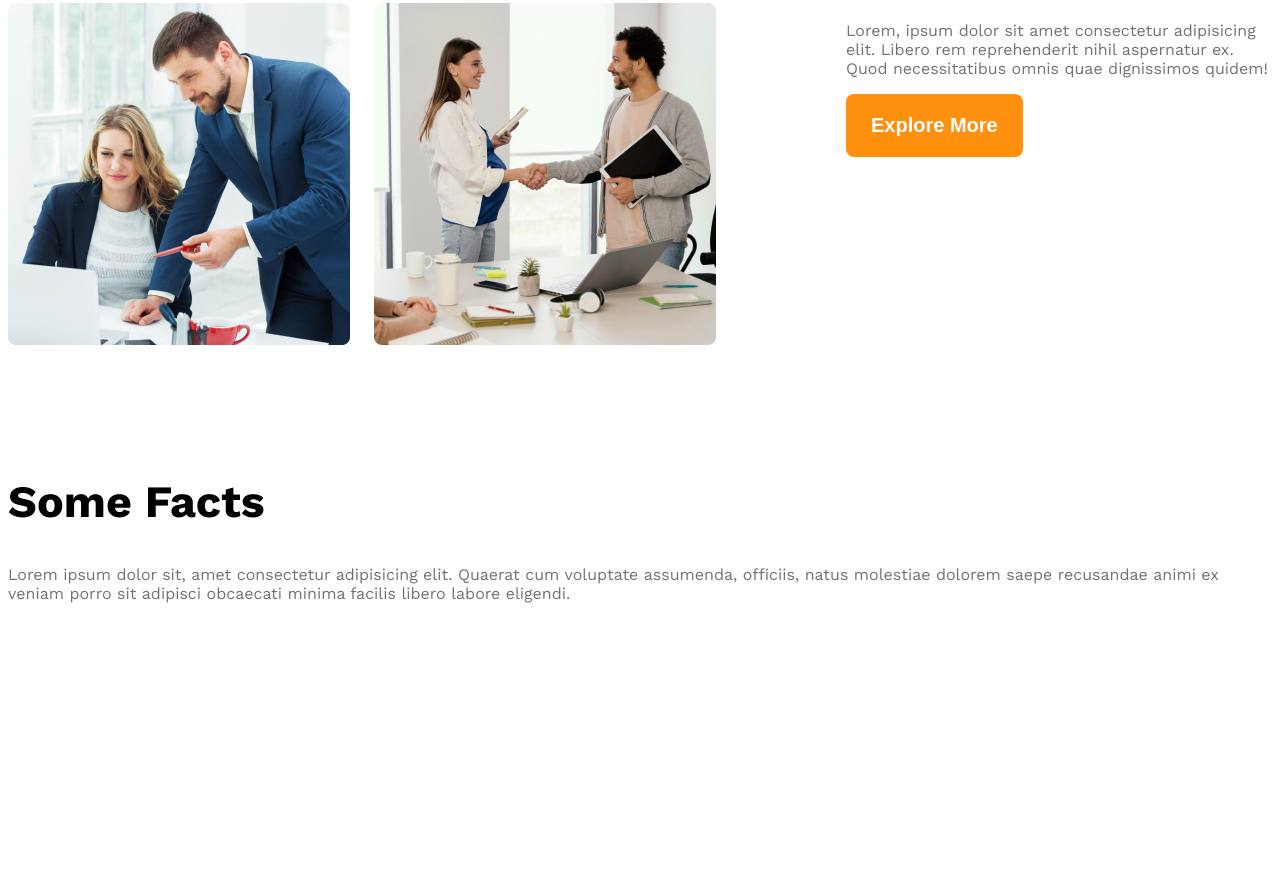
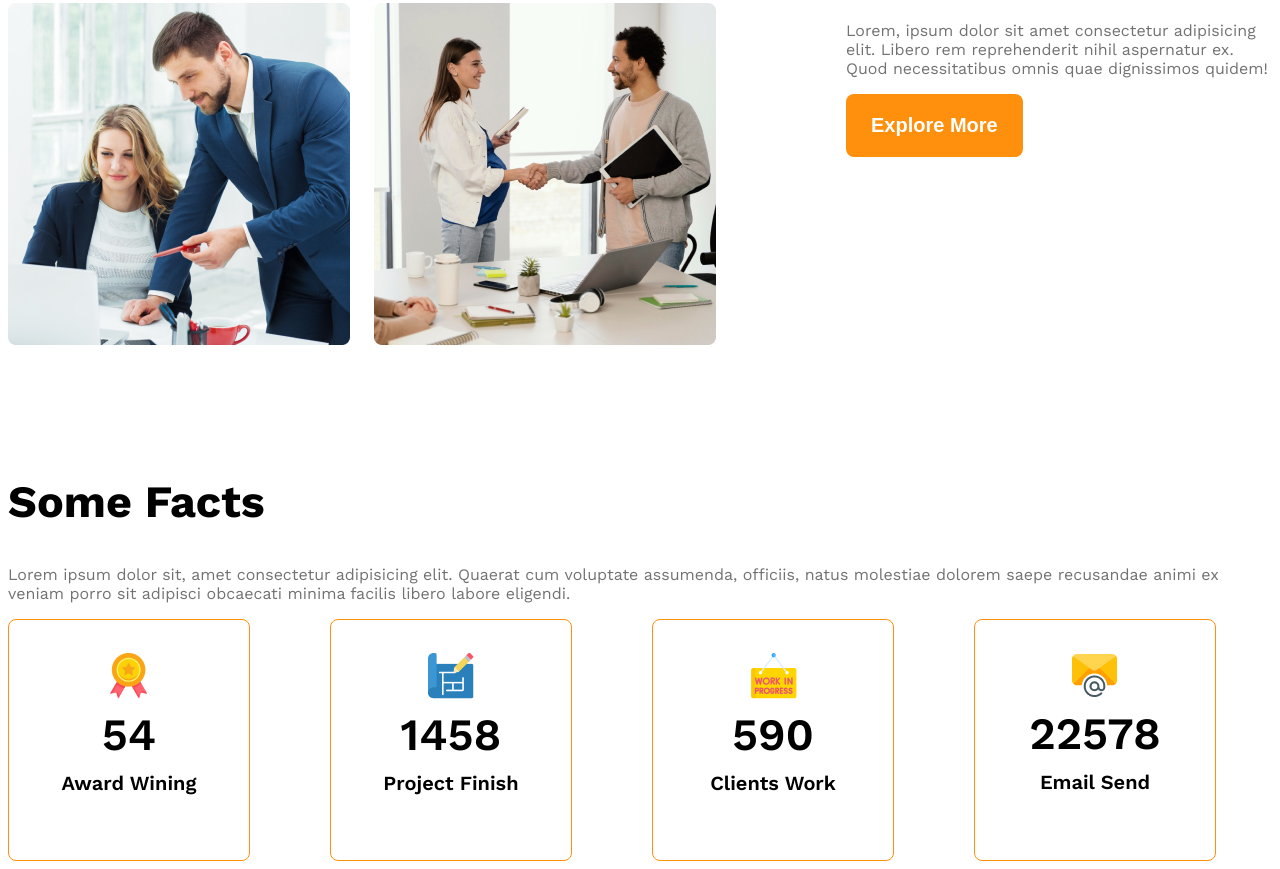
Before and after one commit to mostaficnahid/G-3--Architects, a plain HTML site: page index.html in a window 1280 px wide. Shown: the part 1582-2451 px from the top of the page. Before the commit the page ends 2201 px from the top, so only its background shows below. Drawn offline with nearby package versions, Linux system fonts and the light colour scheme.

Commit message:
added some facts

```diff
--- a/Styles/architects.css
+++ b/Styles/architects.css
@@ -121,6 +121,37 @@ max-width: 530px;
 
 }
 
+.facts-container{
+  display: grid;
+  grid-template-columns: repeat(4, 1fr);
+  gap: 24px;
+}
+.fact-card{
+width: 240px;
+height: 240px;
+border-radius: 8px;
+  border: 1px solid #FF900E;
+  align-items: center;
+  justify-content: center;
+  text-align: center;
+}
+
+.fact-number{
+  font-size: 2.8rem;
+  font-weight: 600;
+  margin-top:5px ;
+  margin-bottom: 10px;
+}
+
+.fact-name{
+  font-size: 1.25rem;
+  font-weight: 600;
+  margin-top: 10px;
+}
+.fact-description{
+  max-width: 540;
+}
+
 
 @media  screen and (max-width:576px){
   .navbar,
--- a/index.html
+++ b/index.html
@@ -1,11 +1,13 @@
 <!DOCTYPE html>
 <html lang="en">
+
 <head>
     <meta charset="UTF-8">
     <meta name="viewport" content="width=device-width, initial-scale=1.0">
     <title>G3 Architects</title>
     <link rel="stylesheet" href="Styles/architects.css">
 </head>
+
 <body class="work-sans-fonts">
     <header class="bg-light">
         <nav class="navbar  display-flex">
@@ -13,7 +15,7 @@
                 G3 Architects
             </h3>
             <ul class="nav-links  display-flex">
-    <li class="nav-items"><a href="" class="nav-link text-gray"> Home  </a></li>
+                <li class="nav-items"><a href="" class="nav-link text-gray"> Home </a></li>
                 <li class="nav-items"><a href="" class="nav-link text-gray">About</a></li>
                 <li class="nav-items"><a href="" class="nav-link text-gray">Contact Us</a></li>
                 <li class="nav-items"><a href="" class="nav-link text-gray">Login</a></li>
@@ -24,7 +26,8 @@
                 <h1 class="banner-title">Brand New
                     Group of Architects
                 </h1>
-        <p class="banner-description">Lorem ipsum dolor sit amet, consectetur adipisicing elit. Earum, qui! Accusamus asperiores officia error molestiae est assumenda possimus debitis dicta.</p>
+                <p class="banner-description">Lorem ipsum dolor sit amet, consectetur adipisicing elit. Earum, qui!
+                    Accusamus asperiores officia error molestiae est assumenda possimus debitis dicta.</p>
                 <button class="btn-primary">Explore More</button>
             </div>
             <img class="banner-image" src="images/banner.png" alt="">
@@ -40,10 +43,12 @@
             </div>
             <div class="our-features">
                 <h3 class="section-title">
-        <span id="quick-list" class="text-light-gray">Quick list</span> <span>of Our</span> <span class="text-primary">Features</span>
+                    <span id="quick-list" class="text-light-gray">Quick list</span> <span>of Our</span> <span
+                        class="text-primary">Features</span>
                 </h3>
                 <p class="feature-description  text-light-gray">
-        Lorem, ipsum dolor sit amet consectetur adipisicing elit. Libero rem reprehenderit nihil aspernatur ex. Quod necessitatibus omnis quae dignissimos quidem!
+                    Lorem, ipsum dolor sit amet consectetur adipisicing elit. Libero rem reprehenderit nihil aspernatur
+                    ex. Quod necessitatibus omnis quae dignissimos quidem!
                 </p>
                 <button class="btn-primary">Explore More</button>
             </div>
@@ -57,9 +62,43 @@
 
         <section class="some-facts">
             <h2 class="section-title">Some Facts</h2>
-<p class="text-light-gray">Lorem ipsum dolor sit, amet consectetur adipisicing elit. Quaerat cum voluptate assumenda, officiis, natus molestiae dolorem saepe recusandae animi ex veniam porro sit adipisci obcaecati minima facilis libero labore eligendi.</p>
+            <p class="text-light-gray fact-description">Lorem ipsum dolor sit, amet consectetur adipisicing elit. Quaerat cum voluptate
+                assumenda, officiis, natus molestiae dolorem saepe recusandae animi ex veniam porro sit adipisci
+                obcaecati minima facilis libero labore eligendi.</p>
+            <div class="facts-container">
+                <div class="fact-card display-flex">
+                  <div>
+                    <img src="images/icons/ribon.png" alt="" class="fact-icon">
+                    <h4 class="fact-number">54</h4>
+                    <h5 class="fact-name">Award Wining</h5>
+                  </div>
+                </div>
+                <div class="fact-card display-flex">
+                    <div>
+                        <img src="images/icons/projects.png" alt="" class="fact-icon">
+                    <h4 class="fact-number">1458</h4>
+                    <h5 class="fact-name">Project Finish</h5>
+                    </div>
+
+                </div>
+                <div class="fact-card  display-flex">
+                    <div>
+                        <img src="images/icons/customers.png" alt="" class="fact-icon">
+                    <h4 class="fact-number">590</h4>
+                    <h5 class="fact-name">Clients Work</h5>
+                    </div>
+                </div>
+                <div class="fact-card display-flex">
+                    <div>
+                        <img src="images/icons/email.png" alt="" class="fact-icon">
+                    <h4 class="fact-number">22578</h4>
+                    <h5 class="fact-name">Email Send</h5>
+                    </div>
+                </div>
+            </div>
         </section>
     </main>
     <footer></footer>
 </body>
+
 </html>
```
Lines whose indentation alone changed are shown as unchanged.
